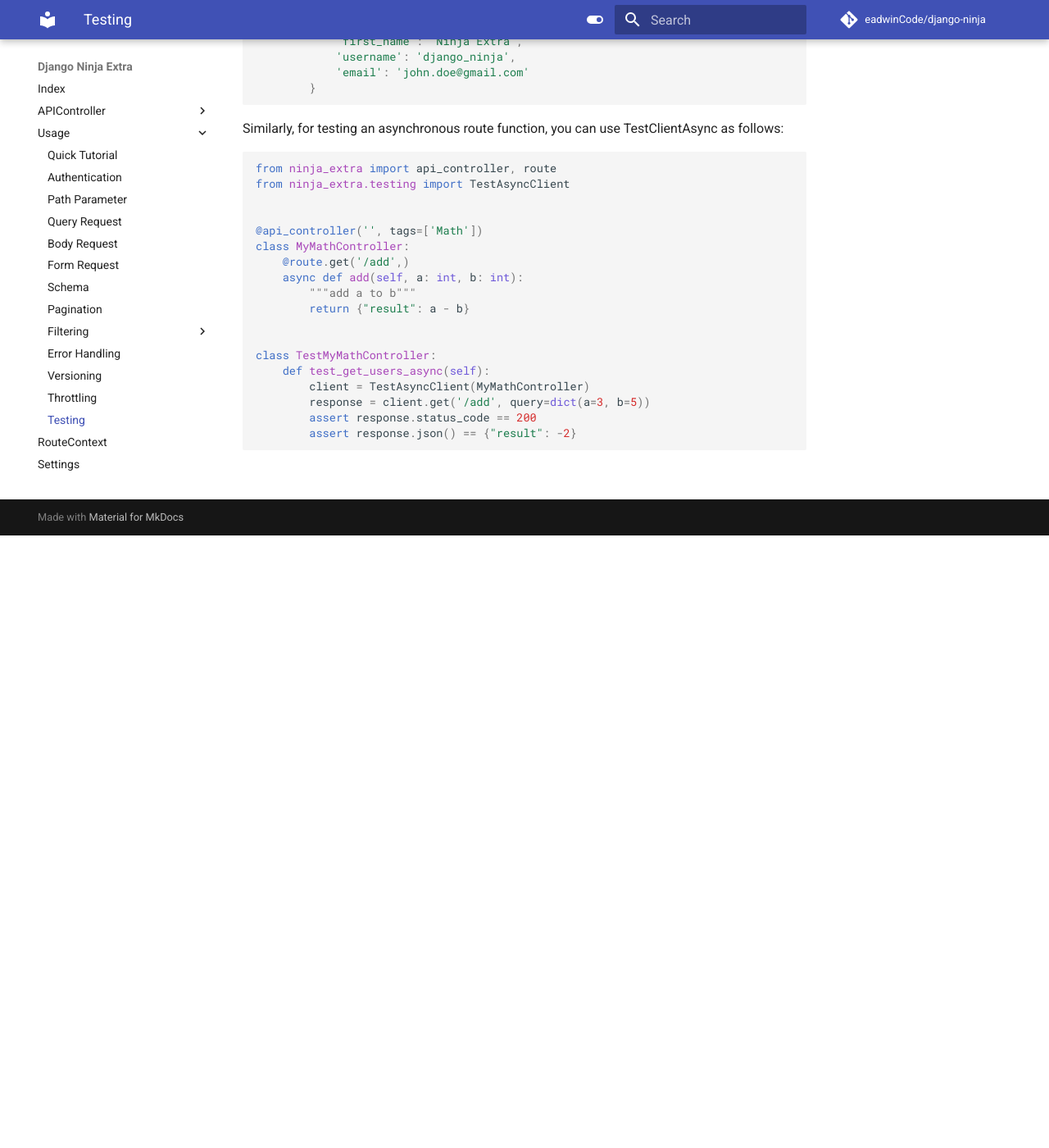
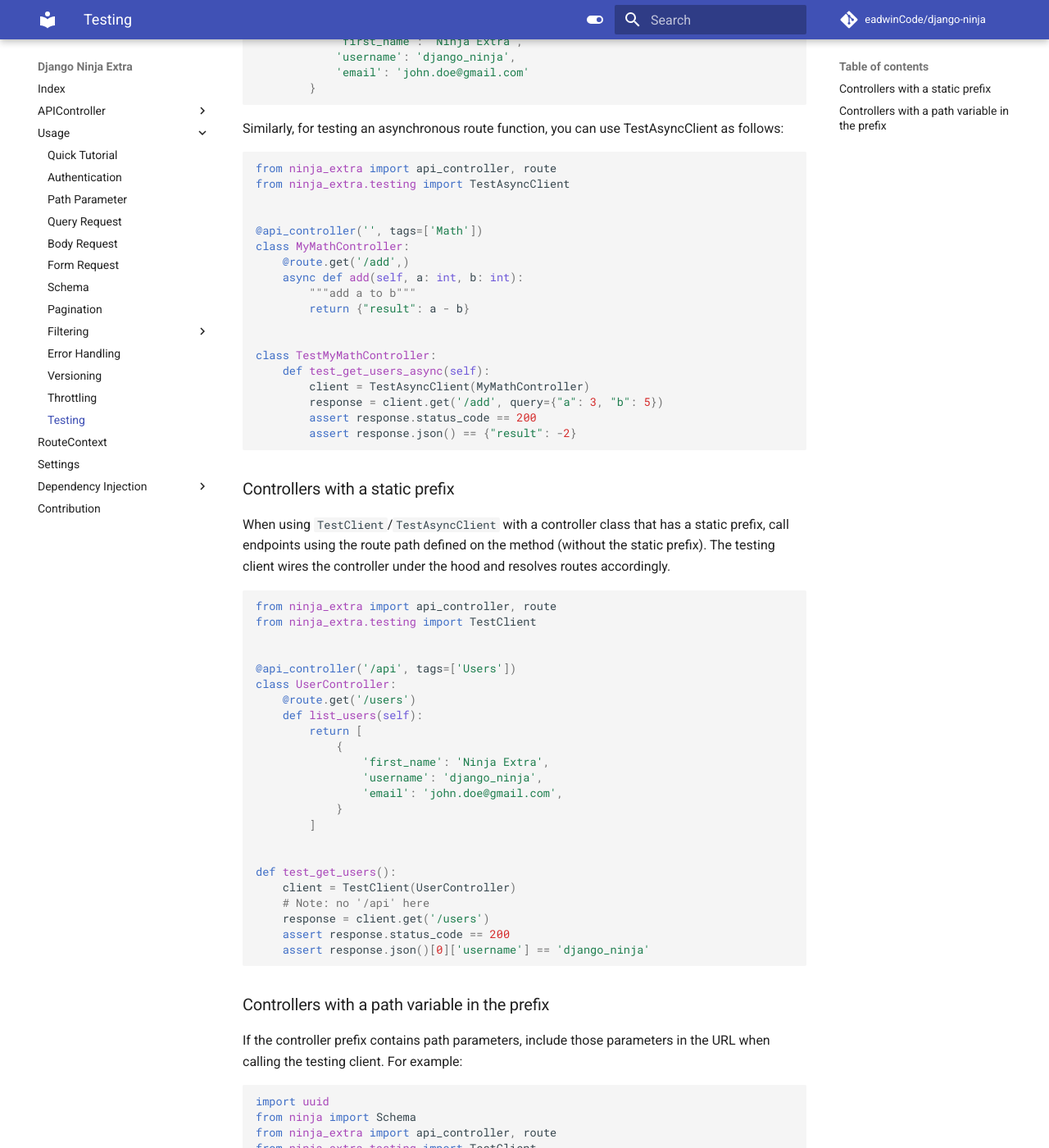
Before and after one commit to eadwinCode/django-ninja-extra, an MkDocs documentation site: the page built from docs/tutorial/testing.md, in a window 1280 px wide and 1400 px high, scrolled down 747 px. Shown: the whole window at 82% size. Built offline with MkDocs 1.6.1 and Material for MkDocs 9.7.7, drawn with Linux system fonts in a browser that asks for light colours; comment, search, counter and statistics services are not loaded; some of the changed text lies outside the part shown.

Commit message:
expand testing guide with TestClient/TestAsyncClient and prefix examples

````diff
--- a/docs/tutorial/testing.md
+++ b/docs/tutorial/testing.md
@@ -32,7 +32,7 @@
         }
 
 ```
-Similarly, for testing an asynchronous route function, you can use TestClientAsync as follows:
+Similarly, for testing an asynchronous route function, you can use TestAsyncClient as follows:
 
 ```python
 from ninja_extra import api_controller, route
@@ -50,8 +50,72 @@
 class TestMyMathController:
     def test_get_users_async(self):
         client = TestAsyncClient(MyMathController)
-        response = client.get('/add', query=dict(a=3, b=5))
+        response = client.get('/add', query={"a": 3, "b": 5})
         assert response.status_code == 200
         assert response.json() == {"result": -2}
 
 ```
+
+### Controllers with a static prefix
+
+When using `TestClient`/`TestAsyncClient` with a controller class that has a static prefix, call endpoints using the route path defined on the method (without the static prefix). The testing client wires the controller under the hood and resolves routes accordingly.
+
+```python
+from ninja_extra import api_controller, route
+from ninja_extra.testing import TestClient
+
+
+@api_controller('/api', tags=['Users'])
+class UserController:
+    @route.get('/users')
+    def list_users(self):
+        return [
+            {
+                'first_name': 'Ninja Extra',
+                'username': 'django_ninja',
+                'email': 'john.doe@gmail.com',
+            }
+        ]
+
+
+def test_get_users():
+    client = TestClient(UserController)
+    # Note: no '/api' here
+    response = client.get('/users')
+    assert response.status_code == 200
+    assert response.json()[0]['username'] == 'django_ninja'
+```
+
+### Controllers with a path variable in the prefix
+
+If the controller prefix contains path parameters, include those parameters in the URL when calling the testing client. For example:
+
+```python
+import uuid
+from ninja import Schema
+from ninja_extra import api_controller, route
+from ninja_extra.testing import TestClient
+
+
+class UserIn(Schema):
+    username: str
+    email: str
+
+
+@api_controller('/users/{int:org_id}/', tags=['Users'])
+class OrgUsersController:
+    @route.post('')
+    def create_user(self, org_id: int, user: UserIn):
+        # simulate created user
+        return {'id': str(uuid.uuid4()), 'org_id': org_id, 'username': user.username}
+
+
+def test_create_user_under_param_prefix():
+    client = TestClient(OrgUsersController)
+    response = client.post('/users/123/', json={'username': 'jane', 'email': 'jane@example.com'})
+    assert response.status_code == 200
+    data = response.json()
+    assert data['org_id'] == 123
+    assert data['username'] == 'jane'
+    assert 'id' in data
+```
````
Also changed, not shown: docs/api_controller/model_controller/04_parameters.md (+0 -1 lines), 1 other file.
